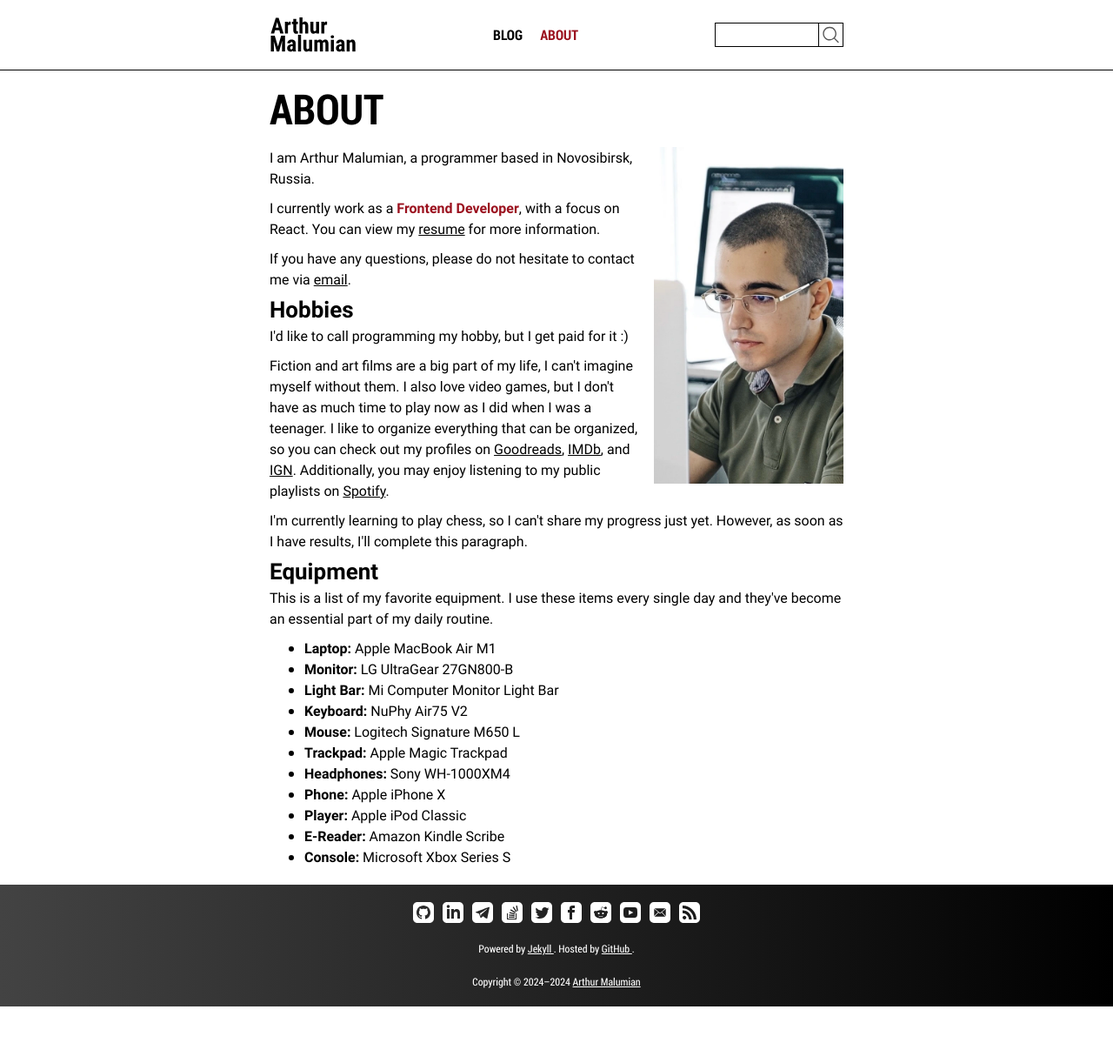
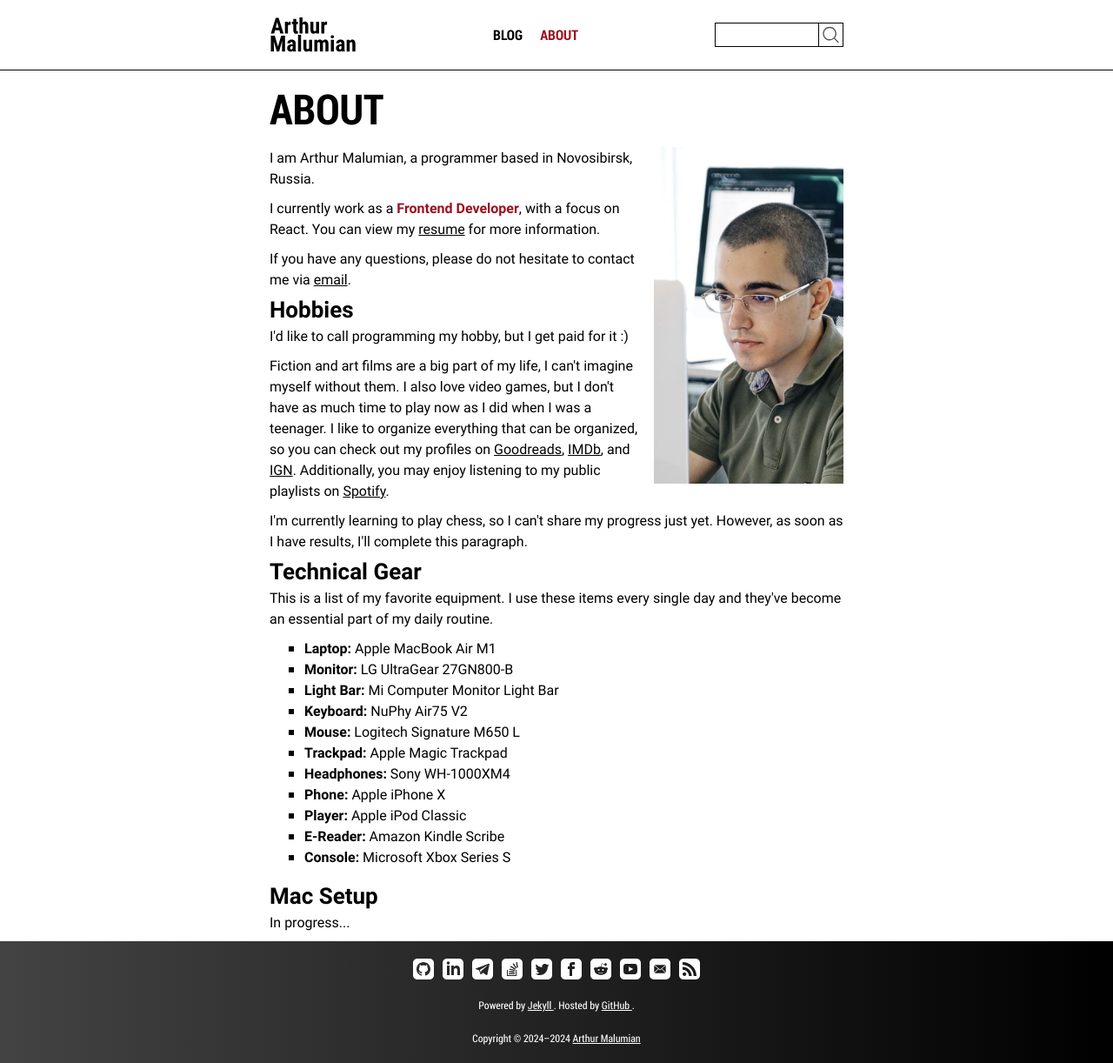
Before and after one commit to amalumian/www.malumian.dev, a Jekyll site: the page built from about.html, in a window 1280 px wide. Shown: the whole page at 87% size. Built offline with Jekyll 4.4.1, drawn with Linux system fonts in a browser that asks for light colours; before the commit the page ends 1157 px from its top, so only the background shows below that.

Commit message:
Make some changes to about page

```diff
--- a/_sass/base/_base.scss
+++ b/_sass/base/_base.scss
@@ -27,6 +27,8 @@
 ul,
 ol {
   font-family: $font-family-serif;
+
+  list-style: square;
 }
 
 main {
--- a/about.html
+++ b/about.html
@@ -44,7 +44,7 @@
     I'm currently learning to play chess, so I can't share my progress just yet.
     However, as soon as I have results, I'll complete this paragraph.
   </p>
-  <h2>Equipment</h2>
+  <h2>Technical Gear</h3>
   <p>
     This is a list of my favorite equipment. I use these items every single day
     and they've become an essential part of my daily routine.
@@ -70,4 +70,6 @@
       <b>Console:</b> Microsoft Xbox Series S
     </li>
   </ul>
+  <h2>Mac Setup</h2>
+  <p>In progress...</p>
 </section>
```
